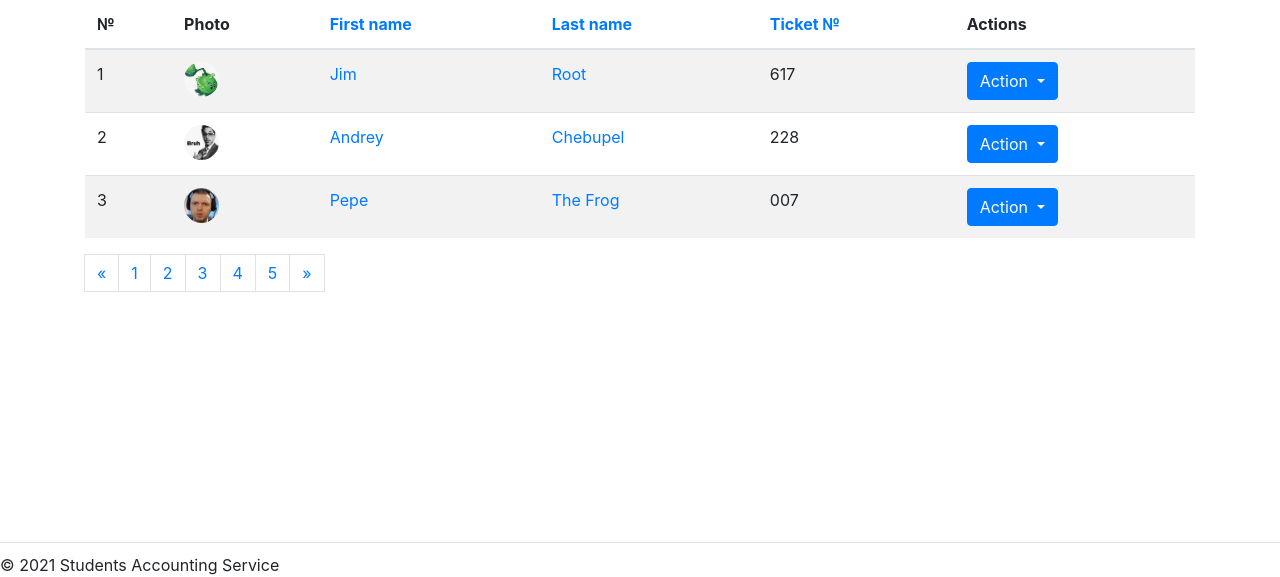
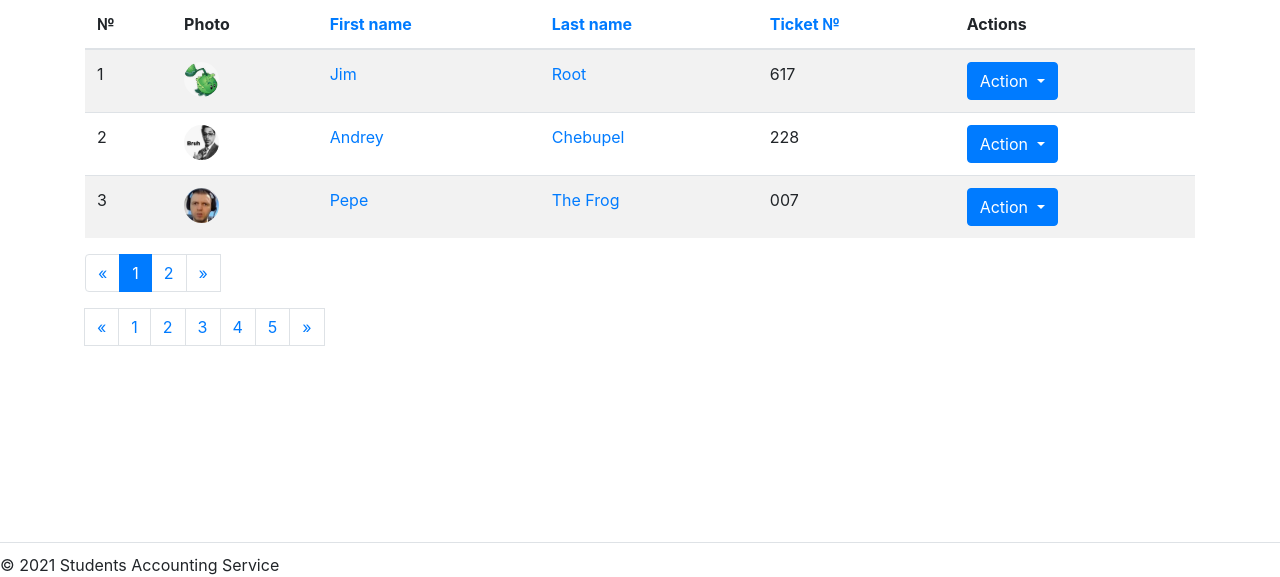
Before and after one commit to jeSoosRemirez/the-project, a Django app: page / in a window 1280 px wide. Shown: the part 223-800 px from the top of the page. Run offline with Django 3.2, Linux system fonts and the light colour scheme; data comes from the database, SQL or seed files in the repository; some libraries are stand-ins or nearby versions.

Commit message:
Created working paginator

```diff
--- a/students/templates/students/students_list.html
+++ b/students/templates/students/students_list.html
@@ -76,5 +76,30 @@
     </tbody>
 </table>
 
+{% if students.has_other_pages %}
+    {% with order_by=request.GET.order_by reverse=request.GET.reverse %}
+        <nav aria-label="Page navigation">
+            <ul class="pagination">
+                <li class="page-item">
+                    <a class="page-link" href="{% url 'home' %}?page=1&amp;order_by={{ order_by }}&amp;reverse={{ reverse }}" aria-label="Previous">
+                        <span aria-hidden="true">&laquo;</span>
+                    </a>
+                </li>
+
+                {% for p in students.paginator.page_range %}
+                <li class="page-item {% if students.number == p %}active{% endif %}">
+                    <a class="page-link" href="{% url 'home' %}?page={{ p }}&amp;order_by={{ order_by }}&amp;reverse={{ reverse }}">{{ p }}</a>
+                </li>
+                {% endfor %}
+
+                <li>
+                    <a class="page-link" href="{% url 'home' %}?page={{ students.paginator.num_pages }}&amp;order_by={{ order_by }}&amp;reverse={{ reverse }}" aria-label="Next">
+                        <span aria-hidden="true">&raquo;</span>
+                    </a>
+                </li>
+            </ul>
+        </nav>
+    {% endwith %}
+{% endif %}
 
 {% endblock content %}
```
